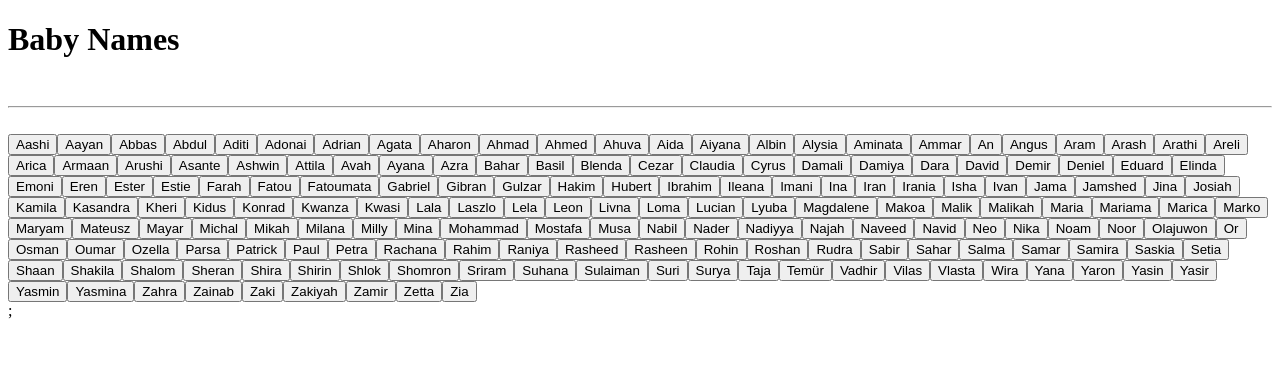
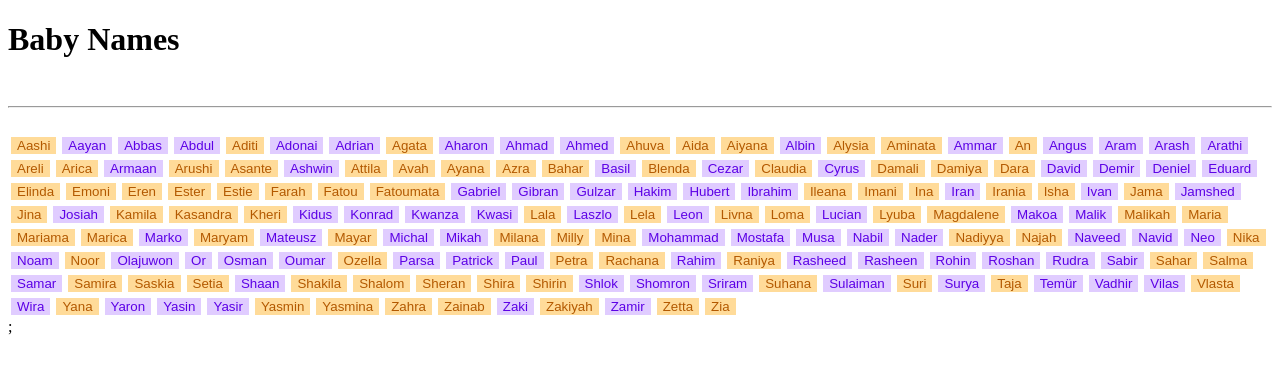
Before and after one commit to jo-rooke/baby-names, a React (Create React App) app: page / in a window 1280 px wide. Shown: the top 374 px of the page. Built offline with nearby package versions, Linux system fonts and the light colour scheme; the HTML template or start-up script is replaced by a standard one.

Commit message:
level 1 completed, conditional rendering of gendered names

```diff
--- a/src/components/MainContent.tsx
+++ b/src/components/MainContent.tsx
@@ -1,6 +1,5 @@
 import Name from "./Name";
 import names from "../names.json";
-import { NameProps } from "../NameProps";
 
 export default function MainContent(): JSX.Element {
   const sortedNames = names.sort((a, b) => (a.name < b.name ? -1 : 1));
--- a/src/components/Name.tsx
+++ b/src/components/Name.tsx
@@ -1,5 +1,21 @@
 import { NameProps } from "../NameProps";
+import "./stylesheet.css";
 
 export default function Name(props: NameProps): JSX.Element {
-  return <button>{props.name}</button>;
+  const mStyle = {
+    backgroundColor: " #e0ccff",
+    color: "#5c00e6",
+    border: "2px",
+    margin: "3px",
+  };
+  const fStyle = {
+    backgroundColor: " #ffdb99",
+    color: "#b35900",
+    border: "2px",
+    margin: "3px",
+  };
+
+  return (
+    <button style={props.sex === "m" ? mStyle : fStyle}>{props.name}</button>
+  );
 }
--- /dev/null
+++ b/src/components/stylesheet.css
@@ -0,0 +1,22 @@
+.fButton {
+  background-color: " #ffdb99";
+  color: "#b35900";
+  border: "2px";
+  margin: "3px";
+  border: "2px";
+  border-radius: "8px";
+  margin: "3px";
+}
+.mButton {
+  background-color: " #e0ccff";
+  color: "#5c00e6";
+  border: "2px";
+  margin: "3px";
+  border: "2px";
+  border-radius: "8px";
+  margin: "3px";
+}
+
+.body {
+  font-size: 10px;
+}
```
